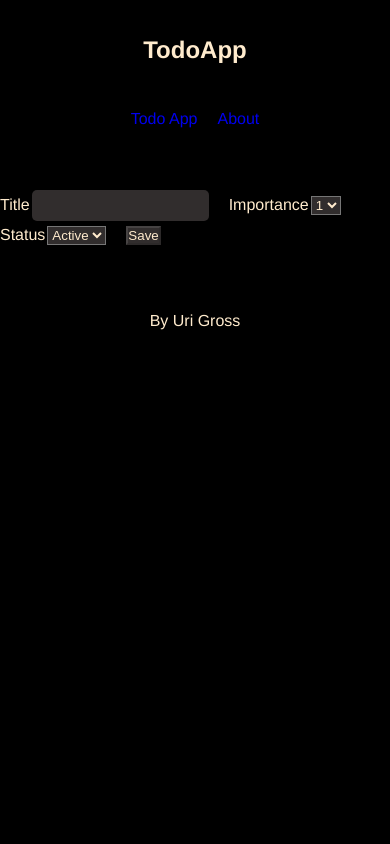
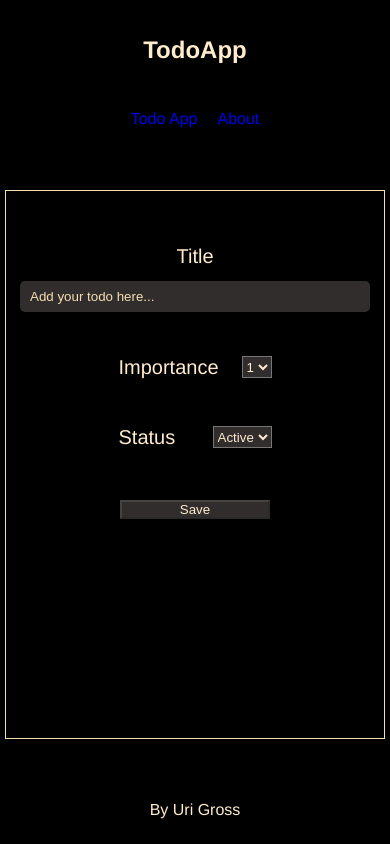
Before and after one commit to urigross/TodoApp., an Angular app: page /#/edit/1 in a window 390 px wide. Built offline with nearby package versions, Linux system fonts and the light colour scheme.

Commit message:
Added some css and responsive design to edit page. needs further css improvement

```diff
--- a/src/app/cmps/header/header.component.scss
+++ b/src/app/cmps/header/header.component.scss
@@ -32,12 +32,16 @@
     @media (max-width: 960px) {
         .header {
             width: 558px;
+            nav{
+                justify-content: center;
+            }
         }
     }
 
     @media (max-width:615px) {
         .header {
             width: 450px;
+
         }
     }
 
--- a/src/app/pages/todo-edit/todo-edit.component.html
+++ b/src/app/pages/todo-edit/todo-edit.component.html
@@ -1,18 +1,24 @@
 <form (submit)="onSave()" #f="ngForm" class="todo-edit" *ngIf="todo; else loader">
+    <div class="title-container">
         <label for="title">Title</label>
-    <input type="text" id="title" [(ngModel)]="todo.title" name="title" #title="ngModel" minlength="3" required>
+        <input type="text" id="title" placeholder="Add your todo here..." [(ngModel)]="todo.title" name="title" #title="ngModel" minlength="3" required>
         <small [hidden]="title.valid || (title.pristine && !f.submitted)">Title required (Minimum 3 characters)</small>
+    </div>
+    <div class="importance-container">
         <label for="importance">Importance</label>
         <select name="importance" id="importance" [(ngModel)]="todo.importance">
                 <option value="1">1</option>
                 <option value="2">2</option>
                 <option value="3">3</option>
         </select>
+    </div>
+    <div class="status-container">
         <label for="importance">Status</label>
         <select name="isDone" id="isDone" [(ngModel)]="todo.isDone">
                 <option [ngValue]="true">Done</option>
                 <option [ngValue]="false">Active</option>
         </select>
+    </div>
     <div class="save-btn">
         <button [disabled]="!f.valid">Save</button>
     </div>
--- a/src/app/pages/todo-edit/todo-edit.component.scss
+++ b/src/app/pages/todo-edit/todo-edit.component.scss
@@ -1,13 +1,62 @@
-form input {
-    background-color: rgb(49, 45, 45);
-}
 @media(max-width:3000px) {
     form {
+        border: solid 1px wheat;
+        width: 900px;
+        margin: 0 auto;
+        padding: 50px;
+        height: 65vh;
+        display: flex;
+        flex-direction: column;
+        align-items: center;
         margin-bottom: 56.5px;
-        font-size: 16px;
-        line-height: 28px;
+        font-size: 20px;
+        line-height: 30px;
+        gap: 40px;
+        .title-container{
+            display: flex;
+            flex-direction: column;
+            align-items: center;
+            gap: 10px;
+            input{
+                width: 500px;
+            }
+            ::placeholder{
+                color: wheat;
+                padding-left: 10px;
+            }
+            small {
+                color: red;
+                font-size: 16px;
+                padding: 12px;
+            }
+        }
+        .importance-container{
+            display: flex;
+            flex-direction: row;
+            width: 153px;
+            justify-content: space-between;
+            select{
+                margin-top: 4px;
+                height: 22px;
+            }
+        }
+        .status-container{
+            display: flex;
+            flex-direction: row;
+            width: 153px;
+            justify-content: space-between;
+            select{
+                margin-top: 4px;
+                height: 22px;
+            }
+
+        }
+
         .save-btn{
             display: inline-block;
+            button{
+                width: 150px;
+            }
         }
         input{
             border-radius: 5px;
@@ -15,19 +64,31 @@ form input {
             border: none;
         }
     }
-    small {
-        color: red;
-        font-size: 16px;
-        padding: 12px;
-    }
-    form>label {
-        margin-right: 2px;
-    }
-    form>input,
-    form>select {
-        margin-right: 20px;
+
+}
+
+@media (max-width:960px){
+    form{
+        width: 500px;
+        .title-container{
+            input{
+                width: 400px;
+            }
+        }
     }
 }
+
+@media (max-width:615px){
+    form{
+        width: 400px;
+        .title-container{
+            input{
+                width: 350px;
+            }
+        }
+    }
+}
+
 
 
 @media(max-width:420px) {
--- a/src/styles.scss
+++ b/src/styles.scss
@@ -10,7 +10,6 @@
   input, select, textarea, button{
     color: #FFEBCD;
     background-color: rgb(49, 45, 45);
-
 }
 
   a:visited{
```
Lines whose indentation alone changed are shown as unchanged.
